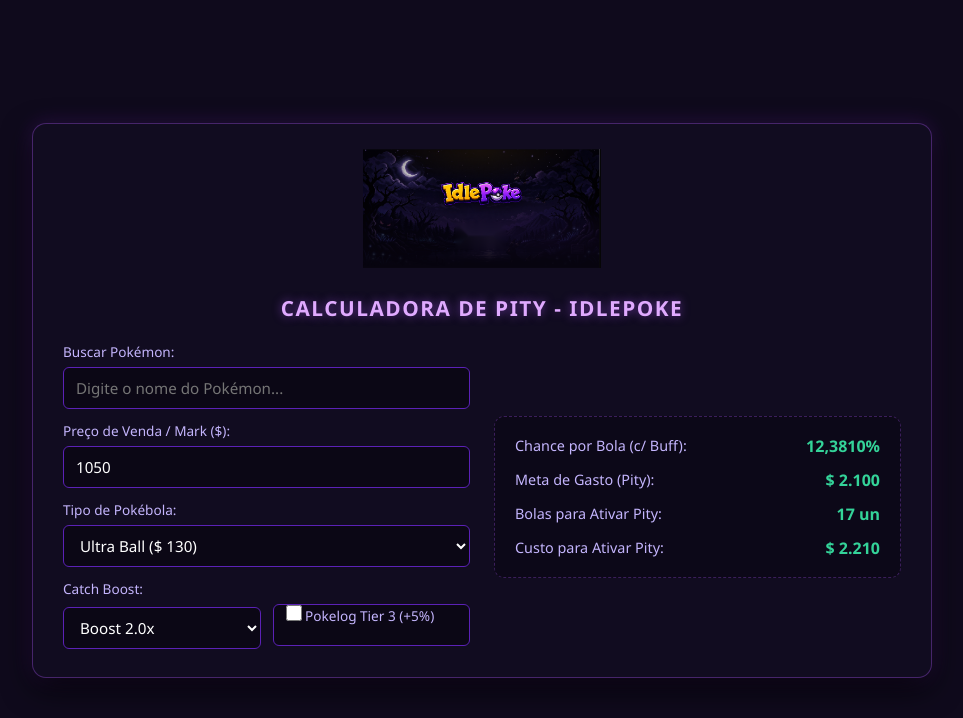
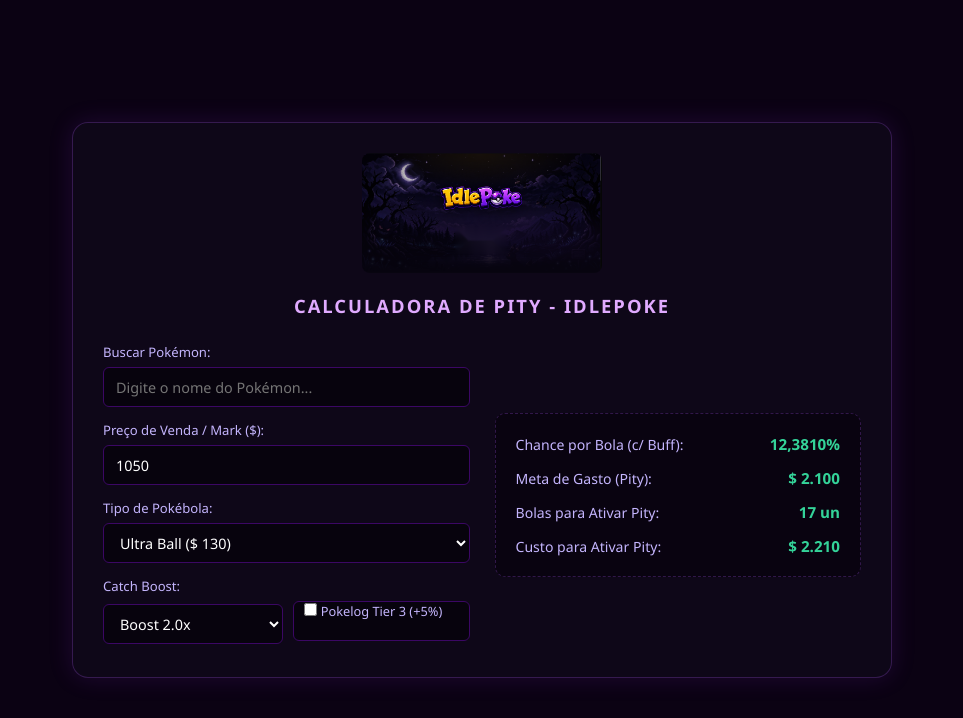
Before and after one commit to Commander-11/calculadora-pity, a plain HTML site: page index.html in a window 1280 px wide. Shown: the whole page, without its empty margins (158-1121 px from the left). Drawn offline with Linux system fonts and the light colour scheme.

Commit message:
Refactor styles and update HTML structure

```diff
--- a/index.html
+++ b/index.html
@@ -13,54 +13,54 @@
     }
 
     body {
-      background: #0f0a1c;
+      background: #0b0213;
       min-height: 100vh;
       display: flex;
-      flex-direction: column;
       align-items: center;
       justify-content: center;
       padding: 20px;
     }
 
     .calc-container {
-      background: rgba(18, 13, 33, 0.96);
-      backdrop-filter: blur(10px);
-      -webkit-backdrop-filter: blur(10px);
-      border: 1px solid rgba(168, 85, 247, 0.35);
-      box-shadow: 0 10px 30px rgba(0, 0, 0, 0.8), 0 0 20px rgba(147, 51, 234, 0.25);
-      border-radius: 14px;
-      padding: 25px 30px;
+      background: rgba(15, 8, 25, 0.95);
+      border: 1px solid rgba(168, 85, 247, 0.25);
+      box-shadow: 0 0 25px rgba(147, 51, 234, 0.15);
+      border-radius: 16px;
+      padding: 30px;
       width: 100%;
-      max-width: 900px;
+      max-width: 820px;
       color: #fff;
     }
 
     .banner-container {
-      text-align: center;
+      display: flex;
+      justify-content: center;
+      align-items: center;
       margin-bottom: 20px;
     }
 
     .banner-img {
-      max-width: 100%;
+      max-width: 240px;
+      width: 100%;
       height: auto;
-      max-height: 120px;
+      border-radius: 8px;
       object-fit: contain;
     }
 
     .calc-container h2 {
-      font-size: 1.3rem;
+      font-size: 1.15rem;
       text-align: center;
-      margin-bottom: 20px;
+      margin-bottom: 25px;
       color: #e0aaff;
       text-transform: uppercase;
-      letter-spacing: 1.5px;
-      text-shadow: 0 0 10px rgba(168, 85, 247, 0.6);
+      letter-spacing: 2px;
+      font-weight: 700;
     }
 
     .calc-grid {
       display: grid;
       grid-template-columns: 1fr 1fr;
-      gap: 24px;
+      gap: 25px;
       align-items: center;
     }
 
@@ -68,13 +68,10 @@
       .calc-grid {
         grid-template-columns: 1fr;
       }
-      body {
-        padding: 15px;
-      }
     }
 
     .input-group {
-      margin-bottom: 12px;
+      margin-bottom: 14px;
     }
 
     .input-group:last-child {
@@ -83,7 +80,7 @@
 
     .input-group label {
       display: block;
-      font-size: 0.85rem;
+      font-size: 0.82rem;
       margin-bottom: 6px;
       color: #c4b5fd;
     }
@@ -92,36 +89,34 @@
     .input-group input[type="number"],
     .input-group select {
       width: 100%;
-      height: 42px;
+      height: 40px;
       padding: 0 12px;
       border-radius: 6px;
-      border: 1px solid #5b21b6;
-      background: rgba(10, 7, 20, 0.9);
+      border: 1px solid #3b0764;
+      background: #07030d;
       color: #fff;
-      font-size: 0.95rem;
+      font-size: 0.9rem;
       outline: none;
-      transition: all 0.2s ease;
     }
 
     .input-group select option {
-      background: #0a0714;
+      background: #07030d;
       color: #fff;
     }
 
     .input-group input:focus, .input-group select:focus {
       border-color: #a855f7;
-      box-shadow: 0 0 10px rgba(168, 85, 247, 0.5);
     }
 
     .boost-row {
       display: flex;
-      gap: 12px;
+      gap: 10px;
       align-items: center;
     }
 
     .boost-row select {
       flex: 1;
-      height: 42px;
+      height: 40px;
     }
 
     .checkbox-container {
@@ -129,48 +124,41 @@
       display: flex;
       align-items: center;
       gap: 8px;
-      padding: 0 12px;
-      background: rgba(10, 7, 20, 0.9);
-      border: 1px solid #5b21b6;
+      padding: 0 10px;
+      background: #07030d;
+      border: 1px solid #3b0764;
       border-radius: 6px;
-      height: 42px;
+      height: 40px;
       cursor: pointer;
       user-select: none;
-      transition: border-color 0.2s ease;
-    }
-
-    .checkbox-container:hover {
-      border-color: #a855f7;
     }
 
     .checkbox-container input[type="checkbox"] {
-      width: 16px;
-      height: 16px;
       accent-color: #a855f7;
       cursor: pointer;
     }
 
     .checkbox-container span {
-      font-size: 0.85rem;
+      font-size: 0.8rem;
       color: #c4b5fd;
       white-space: nowrap;
     }
 
     .resultado {
-      background: rgba(10, 7, 20, 0.6);
-      padding: 18px 20px;
+      background: rgba(7, 3, 13, 0.6);
+      padding: 20px;
       border-radius: 10px;
-      border: 1px dashed rgba(168, 85, 247, 0.3);
+      border: 1px dashed rgba(168, 85, 247, 0.25);
       display: flex;
       flex-direction: column;
-      gap: 12px;
+      gap: 14px;
     }
 
     .res-item {
       display: flex;
       justify-content: space-between;
       align-items: center;
-      font-size: 0.9rem;
+      font-size: 0.88rem;
     }
 
     .res-item span {
@@ -180,7 +168,7 @@
     .res-item strong {
       color: #34d399;
       font-weight: 700;
-      font-size: 1rem;
+      font-size: 0.95rem;
     }
   </style>
 </head>
@@ -188,7 +176,7 @@
 
   <div class="calc-container">
     <div class="banner-container">
-      <img src="idlepoke_sem_botao.png" alt="IdlePoke Logo" class="banner-img">
+      <img src="idlepoke_sem_botao.png" alt="IdlePoke Banner" class="banner-img">
     </div>
 
     <h2>Calculadora de Pity - IdlePoke</h2>
```
